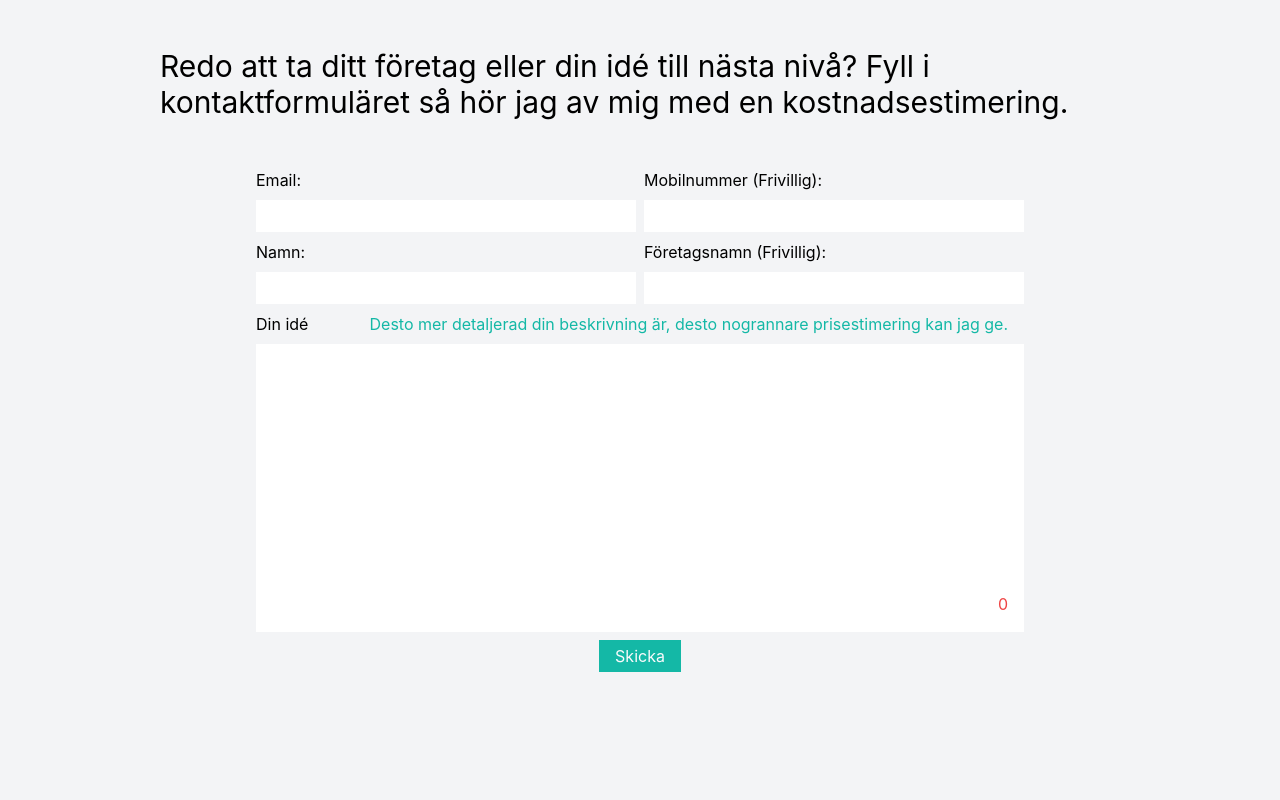
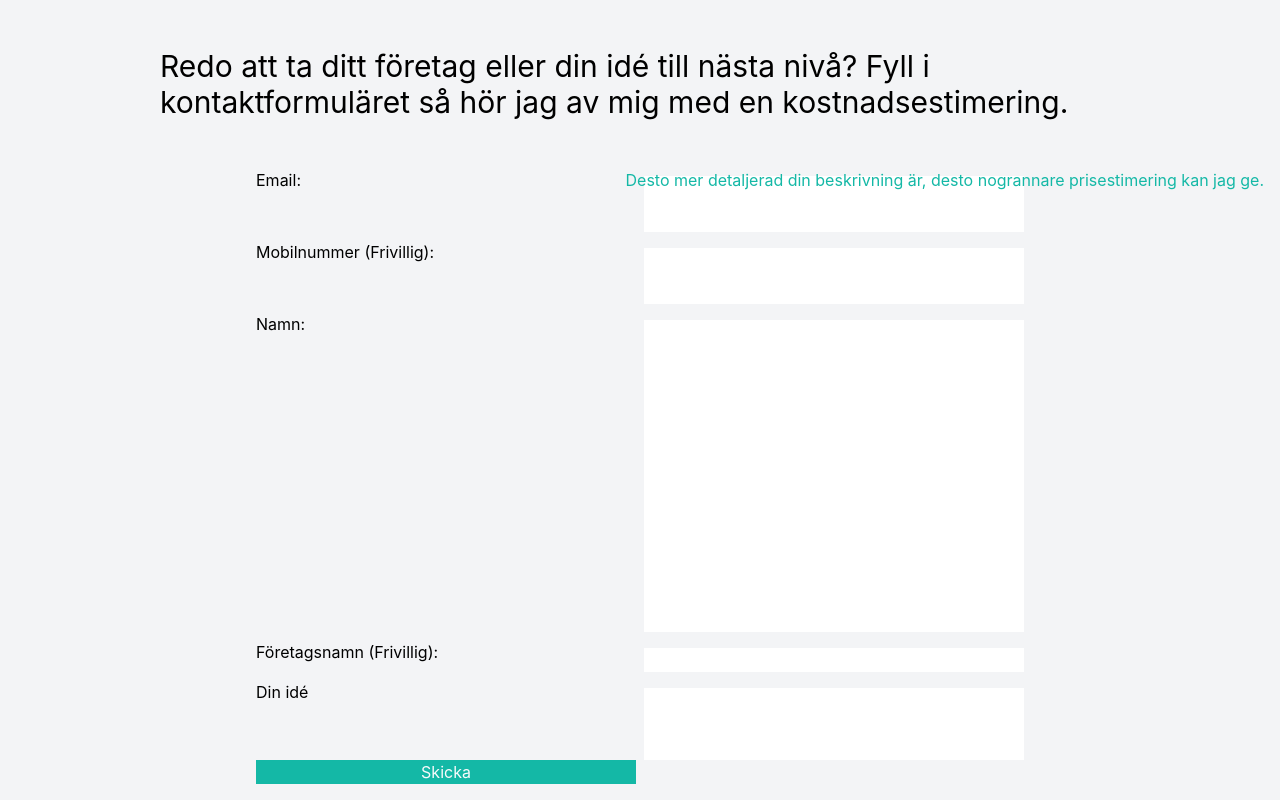
Before and after one commit to saile515/old-portfolio, a Next.js app: page / in a window 1280 px wide. Shown: the part 3200-4000 px from the top of the page. Built offline with nearby package versions, Linux system fonts and the light colour scheme.

Commit message:
Potential fix for contact prod issue 3

```diff
--- a/components/Contact/TextArea.tsx
+++ b/components/Contact/TextArea.tsx
@@ -1,18 +1,20 @@
-import { Dispatch, SetStateAction } from "react";
+import { Dispatch, SetStateAction, useState } from "react";
 
-export default function TextArea(props: { name: string; title: string; length: number; setLength: Dispatch<SetStateAction<number>>; tip: { bad: boolean; message: string } }) {
+export default function TextArea(props: { name: string; title: string; minLength: number; tip: { bad: boolean; message: string } }) {
+	const [length, setLength] = useState<number>(0);
 	return (
-		<div className=" col-span-2 flex flex-col relative">
+		<>
 			<label htmlFor={props.name}>{props.title}</label>
 			<p className={` absolute right-4 ${props.tip.bad ? "text-red-500" : "text-teal-500"}`}>{props.tip.message}</p>
 			<textarea
+				minLength={props.minLength}
 				name={props.name}
 				id={props.name}
 				className="h-full resize-none mt-2 p-2"
 				onChange={(event) => {
-					props.setLength(event.target.value.length);
+					setLength(event.target.value.length);
 				}}></textarea>
-			<p className={`absolute right-4 bottom-4 ${props.length < 250 ? "text-red-500" : "text-teal-500"}`}>{props.length}</p>
-		</div>
+			<p className={`absolute right-4 bottom-4 ${length < props.minLength ? "text-red-500" : "text-teal-500"}`}>{length}</p>
+		</>
 	);
 }
--- a/components/Contact/TextInput.tsx
+++ b/components/Contact/TextInput.tsx
@@ -1,11 +1,11 @@
 export default function EmailInput(props: { type?: string; name: string; title: string; optional?: boolean }) {
 	return (
-		<div className="flex flex-col">
+		<>
 			<label htmlFor={props.name}>
 				{props.title}
 				{props.optional ? " (Frivillig)" : ""}:
 			</label>
 			<input type={props.type ? props.type : "text"} name={props.name} id={props.name} {...{ required: !props.optional }} className="mt-2 p-1" />
-		</div>
+		</>
 	);
 }
--- a/components/Contact/index.tsx
+++ b/components/Contact/index.tsx
@@ -1,31 +1,43 @@
-import { SyntheticEvent, useState } from "react";
+import { FormEvent, SyntheticEvent, useState } from "react";
 
 import TextArea from "./TextArea";
 import TextInput from "./TextInput";
 
 export default function Contact() {
-	const [length, setLength] = useState<number>(0);
 	const [tip, setTip] = useState<{ bad: boolean; message: string }>({ bad: false, message: "Desto mer detaljerad din beskrivning är, desto nogrannare prisestimering kan jag ge." });
 
-	function handeSubmit(event: SyntheticEvent) {
-		if (length < 250) {
-			event.preventDefault();
-			setTip({ bad: true, message: "Fältet måste vara minst 250 bokstäver." });
-		}
+	function handleSubmit(event: FormEvent<HTMLFormElement>) {
+		event.preventDefault();
+		const formData = event.target as any;
+		const data = {
+			email: formData.email.value,
+			tel: formData.tel.value,
+			name: formData.name.value,
+			companyName: formData.companyName.value,
+			idea: formData.idea.value,
+		};
+
+		const options = {
+			method: "POST",
+			headers: {
+				"Content-Type": "application/json",
+			},
+			body: JSON.stringify(data),
+		};
+
+		fetch("/api/contact", options);
 	}
 
 	return (
 		<div className="w-full h-screen flex flex-col items-center">
 			<h2 className="text-3xl mx-40 my-12">Redo att ta ditt företag eller din idé till nästa nivå? Fyll i kontaktformuläret så hör jag av mig med en kostnadsestimering.</h2>
-			<form action="/api/contact" method="post" onSubmit={handeSubmit} className="w-[60%] min-w-[40rem] grid grid-flow-row grid-cols-2 grid-rows-[4rem_4rem_20rem_2rem] gap-2">
+			<form action="/api/contact" method="post" onSubmit={handleSubmit} className="w-[60%] min-w-[40rem] grid grid-flow-row grid-cols-2 grid-rows-[4rem_4rem_20rem_2rem] gap-2">
 				<TextInput type="email" name="email" title="Email" />
 				<TextInput type="tel" name="tel" title="Mobilnummer" optional />
 				<TextInput name="name" title="Namn" />
 				<TextInput name="companyName" title="Företagsnamn" optional />
-				<TextArea name="idea" title="Din idé" length={length} setLength={setLength} tip={tip} />
-				<div className="col-span-2 flex justify-center">
-					<input type="submit" value="Skicka" className="bg-teal-500 text-gray-50 px-4" />
-				</div>
+				<TextArea name="idea" title="Din idé" minLength={250} tip={tip} />
+				<input type="submit" value="Skicka" className="bg-teal-500 text-gray-50 px-4" />
 			</form>
 		</div>
 	);
```
